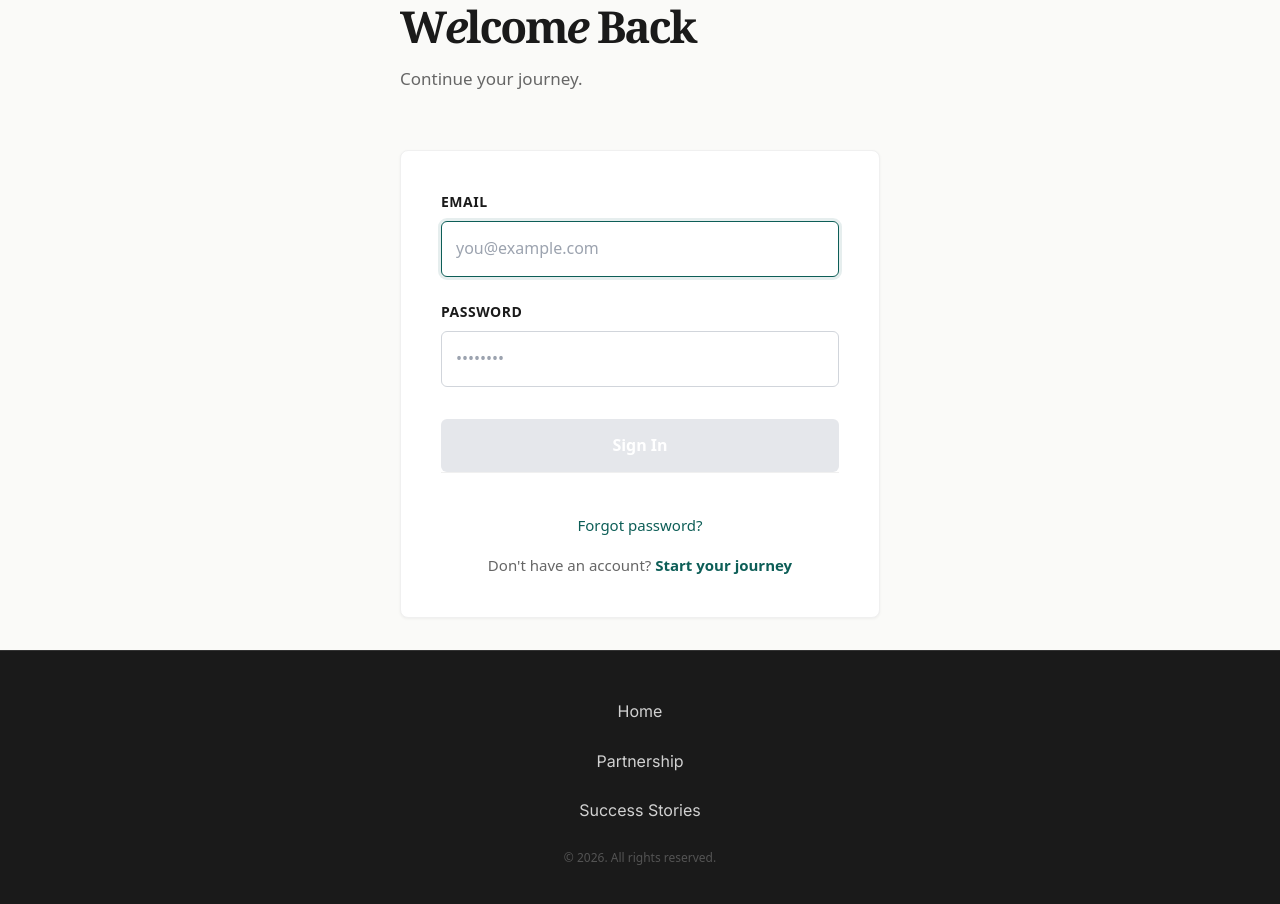
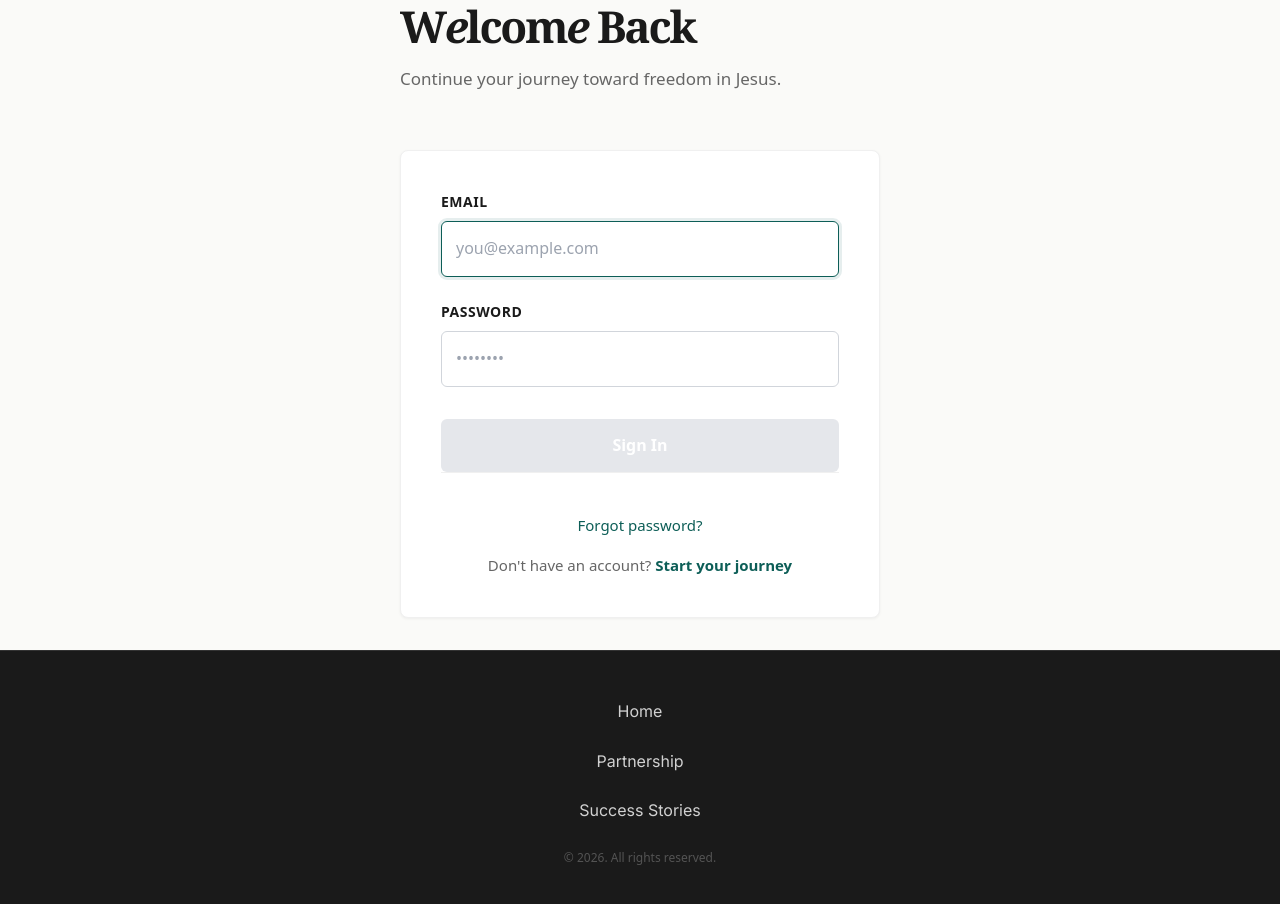
Before and after one commit to whoisjimilitan/restoration-community, a Next.js app in the folder apps/web/: page /auth/signin in a window 1280 px wide. Shown: the top 904 px of the page. Built offline with nearby package versions, Linux system fonts and the light colour scheme.

Commit message:
refactor: center auth pages on Gospel — signin and signup messaging aligned to Jesus/freedom narrative

```diff
--- a/apps/web/src/app/auth/signin/page.tsx
+++ b/apps/web/src/app/auth/signin/page.tsx
@@ -126,7 +126,7 @@ export default function SignInPage() {
             lineHeight: 1.7,
             marginTop: 0
           }}>
-            Continue your journey.
+            Continue your journey toward freedom in Jesus.
           </p>
         </motion.div>
 
--- a/apps/web/src/app/onboarding/signup/page.tsx
+++ b/apps/web/src/app/onboarding/signup/page.tsx
@@ -138,10 +138,10 @@ function SignupPageContent() {
       <div style={{ maxWidth: '500px', marginLeft: 'auto', marginRight: 'auto' }}>
         <div style={{ marginBottom: '2rem' }}>
           <h1 style={{ fontSize: '2rem', fontFamily: 'Georgia, serif', fontWeight: 'bold', marginBottom: '0.5rem', textAlign: 'center' }}>
-            Welcome to Restoration
+            Begin Your Journey
           </h1>
           <p style={{ fontSize: '1rem', color: '#666', textAlign: 'center' }}>
-            Create your account to begin your journey of truth
+            Start your journey toward freedom in Jesus Christ
           </p>
         </div>
 
```
